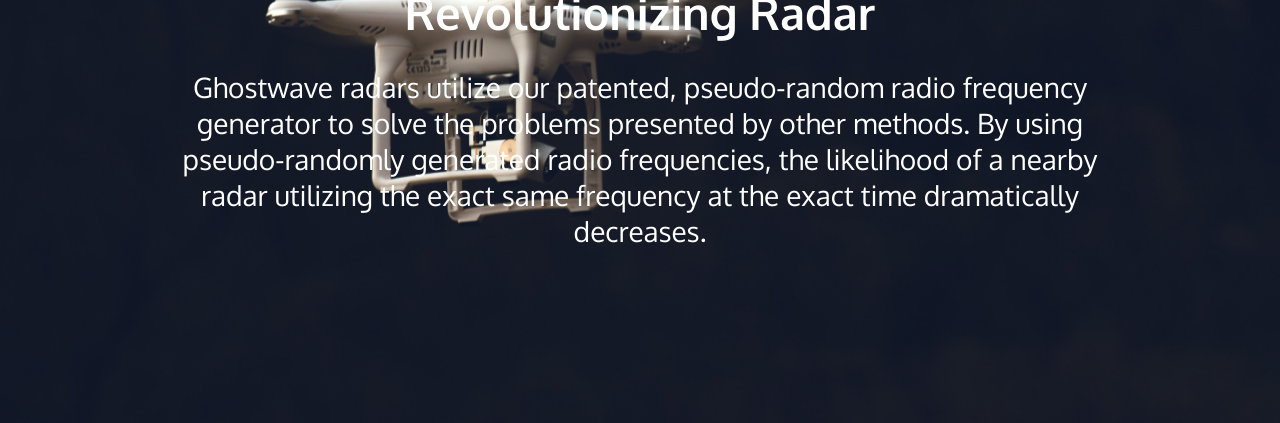
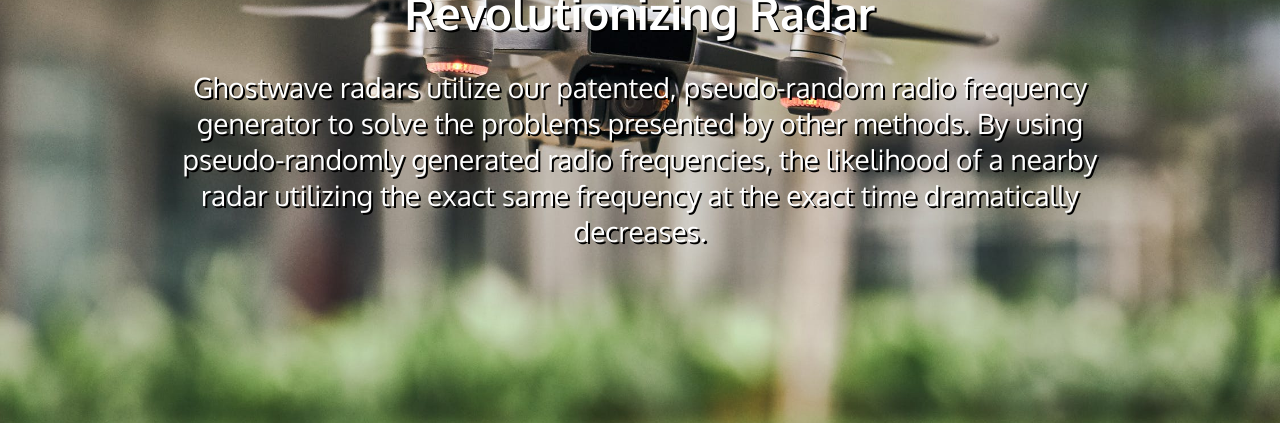
Before and after one commit to medhavi27/ghostwave, a plain HTML site: page index.html in a window 1280 px wide. Shown: the part 317-740 px from the top of the page. Drawn offline with Linux system fonts and the light colour scheme.

Commit message:
adding shadow

```diff
--- a/style.css
+++ b/style.css
@@ -57,7 +57,7 @@
 
 .jumbotron {
   padding: 200px 180px 150px 180px; /* fills out the jumbotron */
-  background-image: url('Drones/kevin-chow-176761-unsplash.jpg');
+  background-image: url('Drones/pexels-photo-1087182.jpeg');
     background-repeat: no-repeat;
     background-position: center;
     position: relative;
@@ -78,6 +78,7 @@
     font-weight: 700;
     font-size: 80px;
     margin: auto;
+    text-shadow: 2px 2px #000;
 }
 
 h6 {
@@ -85,11 +86,13 @@
     font-weight: 700;
     font-size: 45px;
     margin: auto;
+    text-shadow: 2px 2px #000;
 }
 
 p {
     font-size: 28px;
     font-weight: 400;
+    text-shadow: 2px 2px #000;
 }
 
 .jumbotron .container {
```
Also changed, not shown: Drones/pexels-photo-1087182.jpeg (added), SmallG.png (added), smallg_bmn_icon.ico (added), 2 other files.
